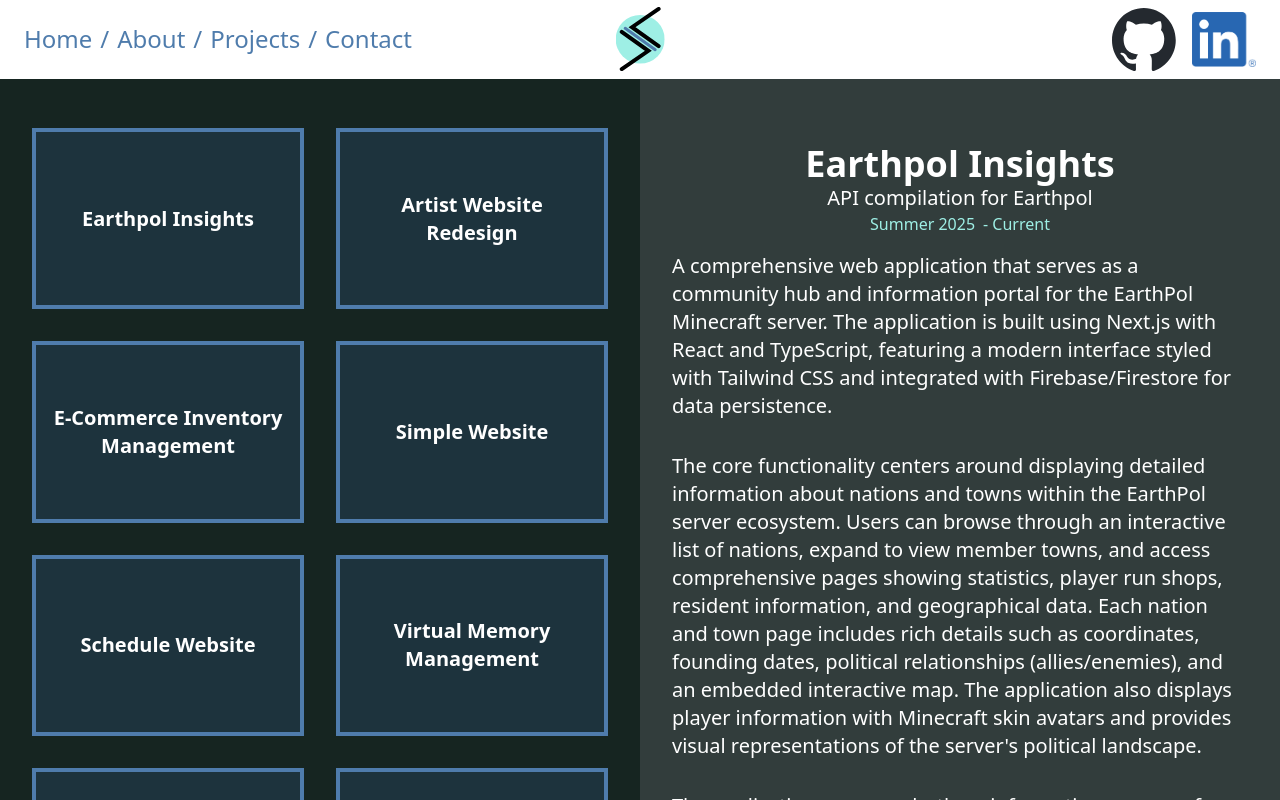
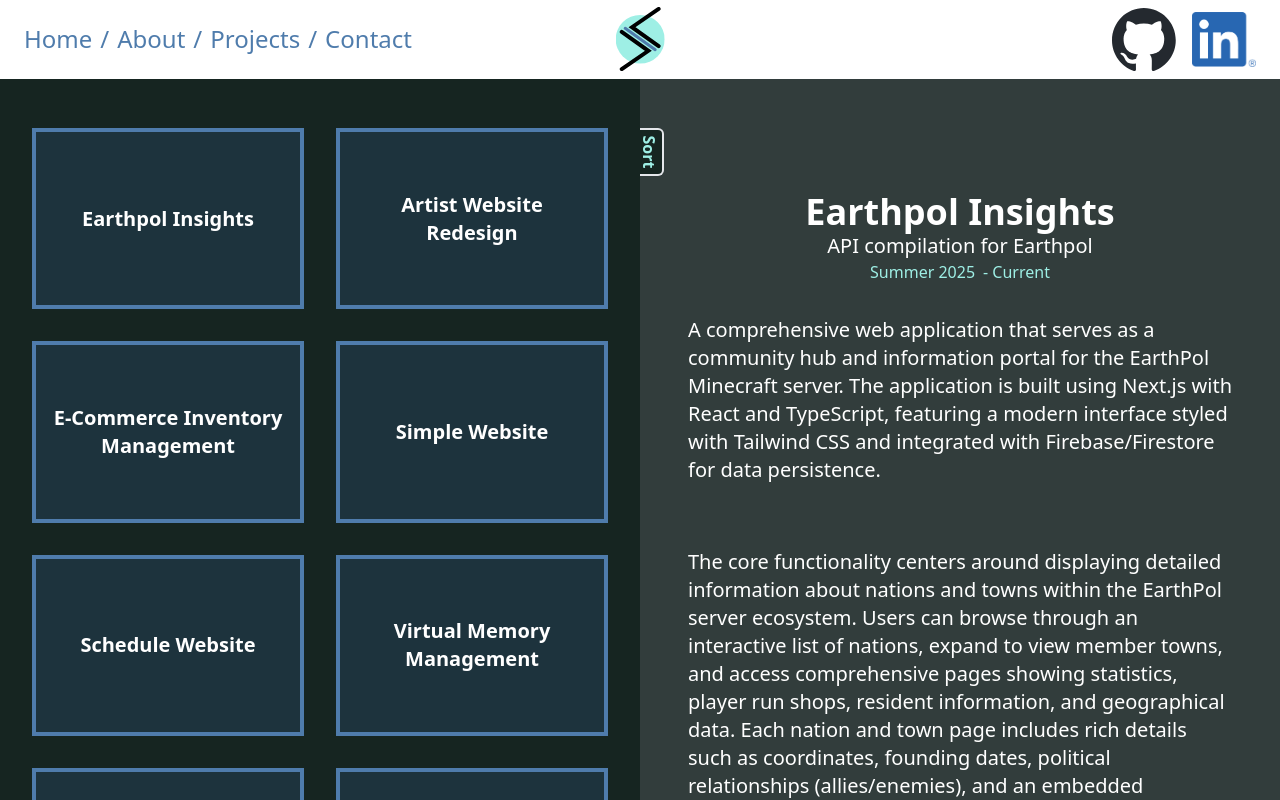
Before and after one commit to schottler3/portfolio, a Next.js app: page /projects in a window 1280 px wide. Built offline with nearby package versions, Linux system fonts and the light colour scheme; no server answers.

Commit message:
Sorting on projects

```diff
--- a/src/app/about/page.tsx
+++ b/src/app/about/page.tsx
@@ -22,7 +22,7 @@
     <div className="bg-charcoal min-h-screen w-full max-h-screen overflow-y-auto">
     <Header />
     <div className="flex flex-col md:grid md:grid-cols-2 bg-charcoal text-white text-center pt-10 overflow-y-auto">
-      <div className="bg-navy flex flex-col items-center pt-16 pb-16">
+      <div className="bg-navy flex flex-col items-center pt-16 pb-16 w-[50vw]">
         <div className="justify-center flex">
           <div className="flex w-full items-center flex-col xl:flex-row xl:justify-start xl:gap-8">
             <img
@@ -73,7 +73,7 @@
         <div className="
           absolute left-3 top-0 md:top-16 *:pb-1 w-shrink *:pl-1 *:pr-1 h-6 gap-4
           origin-left *:rounded-b md:*:rounded-b-none md:*:rounded-t hover:cursor-pointer md:rotate-90 z-10 flex
-          tracking-widest text-center *:bg-navy text-aqua1 *:border-b-2 md:*:border-b-0 md:*:border-t-2 *:border-r-2 *:border-l-2 *:border-white"
+          tracking-widest text-center *:bg-navy text-aqua1 *:border-b-2 md:*:border-b-0 md:*:border-t-2 *:border-r-2 *:border-l-2 *:border-white font-bold"
         >
         {
         personal ?
--- a/src/app/projects/page.tsx
+++ b/src/app/projects/page.tsx
@@ -30,11 +30,12 @@
     const [projectItems, setProjectItems] = useState<ProjectItemType[] | null>(null);
     const [selectedProject, setSelectedProject] = useState<ProjectItemType | null>(null);
     const [imageUrls, setImageUrls] = useState<{ [key: string]: string }>({});
-    const [pdfs, setPdfs] = useState<{ [key: string]: string }>({});
+    const [sortOpen, setSortOpen] = useState<boolean>(false);
+    const [sorting, setSorting] = useState<string>("newest");
+    const [showSort, setShowSort] = useState<boolean>(true);
 
     useEffect(() => {
         if (selectedProject && selectedProject.images) {
-            // Load all image URLs for the selected project
             selectedProject.images.forEach(async (image) => {
                 try {
                     const url = await Storage.getImageUrl(image);
@@ -62,27 +63,74 @@
         }
     }, [projectData]);
 
+    useEffect(() => {
+        if (sortOpen) {
+            setShowSort(false);
+        } else {
+            const timer = setTimeout(() => setShowSort(true), 300);
+            return () => clearTimeout(timer);
+        }
+    }, [sortOpen]);
+
+    useEffect(() => {
+        if(projectItems && sorting === "newest"){
+            const newProjectItems = projectItems.sort((a, b) => {
+                const aYear = parseInt(a.start.split(" ")[1]);
+                const bYear = parseInt(b.start.split(" ")[1]);
+                return bYear - aYear;
+            });
+            setProjectItems(newProjectItems);
+        } else if(projectItems && sorting === "oldest"){
+            const newProjectItems = projectItems.sort((a, b) => {
+                const aYear = parseInt(a.start.split(" ")[1]);
+                const bYear = parseInt(b.start.split(" ")[1]);
+                return aYear - bYear;
+            });
+            setProjectItems(newProjectItems);
+        }
+    }, [sorting, projectItems]);
+
     return (
         <div className="bg-charcoal min-h-screen">
             <Header />
-            <div className="flex flex-col sm:grid sm:grid-cols-2 h-[100vh]">
-                <div className="flex sm:grid max-h-[50vh] sm:min-h-full overflow-y-auto sm:grid-cols-1 lg:grid-cols-2 2xl:grid-cols-3 gap-8 p-8 pt-32">
-                    {projectItems ?
+            <div className="flex flex-col sm:grid sm:grid-cols-2 h-[100vh] relative">
+                <div className="flex sm:grid max-h-[50vh] z-20 relative sm:min-h-full overflow-y-auto sm:grid-cols-1 lg:grid-cols-2 2xl:grid-cols-3 gap-8 p-8 pt-32 hide-scrollbar">
+                    {projectItems
+                        ?
                             projectItems.map(item => (
                                 <div
                                     key={item.index}
                                     className="aspect-[3/2] transform hover:scale-110 hover:cursor-pointer transition-all duration-300 ease-in-out origin-center"
-                            onClick={() => setSelectedProject(item)}
+                                    onClick={() => {setSelectedProject(item); setSortOpen(false)}}
                                 >
-                                <ProjectItem
-                                title={item.title}
-                                />
+                                    <ProjectItem title={item.title}/>
                                 </div>
                             ))
                         :
                             null}
                 </div>
-                <div className="bg-gray1 h-full overflow-y-auto">
+                <div className="bg-gray1 h-full overflow-y-auto relative ">
+                    <div
+                        onClick={() => {setSortOpen(!sortOpen)}}
+                        className={`
+                            ${sortOpen ? "!w-64" : "hover:cursor-pointer "}
+                            delay-200 z-10 sticky sm:min-h-12 h-7 top-64 left-1 sm:left-auto sm:top-32 w-12 sm:w-7 border-x-2 border-b-2 sm:border-x-0 sm:border-y-2 sm:border-r-2 py-2 text-center justify-center font-bold bg-charcoal ease-in-out duration-600 transition-[width] sm:-translate-x-1 flex items-center rounded-b-md sm:rounded-bl-none sm:rounded-r-md hover:bg-blue1 hover:*:text-white hover:border-aqua1`
+                        }
+                    >
+                       {sortOpen && !showSort ? (
+                    <div className="flex flex-row justify-around w-full">
+                        <button className={`${sorting === "newest" ? "text-aqua1" : "text-white"}`} onClick={() => {setSortOpen(false); setSorting("newest")}}>
+                            Newest
+                        </button>
+                        <button className={`${sorting === "oldest" ? "text-aqua1" : "text-white"}`} onClick={() => {setSortOpen(false); setSorting("oldest")}}>
+                            Oldest
+                        </button>
+                    </div>
+                    ) : (
+                        showSort ? <p className="sm:rotate-90 text-aqua1">Sort</p> : null
+                    )}
+
+                    </div>
                     <div className="flex flex-col h-full pt-6 sm:pt-32">
                         {selectedProject ? (
                             <div className="p-4 items-center text-center text-white h-max">
@@ -94,8 +142,15 @@
                                 </div>
                                 <div>
                                     {selectedProject.description.map((paragraph, index) => (
-                                        <div key={index} className="p-4 text-xl text-left text-white">
-                                            <p>{paragraph}</p>
+                                        <div key={index} className=" p-4 text-left text-white">
+                                          <div className="flex flex-row items-center gap-4">
+                                            {paragraph.indexOf("$b") >= 0 && (
+                                                <span className="w-2 h-2 rounded-full bg-white border-2 ml-16"></span>
+                                            )}
+                                            <p className={`${paragraph.includes("$b") ? "text-sm" : "text-xl"} p-4 text-left text-white`}>
+                                                {paragraph.replace("$b", "")}
+                                            </p>
+                                            </div>
                                         </div>
                                     ))}
                                 </div>
--- a/src/app/projects/projects.json
+++ b/src/app/projects/projects.json
@@ -408,10 +408,10 @@
             "Hosted on a Raspberry Pi using Nginx and Spring Boot, this backend is a REST API that processes PostgreSQL data by applying business logic to individual SKUs, then publishes that data to third-party e-commerce platforms via their REST APIs. The frontend is a Next.js, React.js, and TailwindCSS self hosted ",
             "This internal tool consumes an API provided by Great Lakes Tools, using that item data to manage inventory and pricing. The system applies business logic to determine pricing based on UPS and USPS rate tables, then automatically updates Amazon and eBay listings via the Amazon SP-API and the eBay Developer API respectively.",
             "There are several planned enhancements as the project grows with the business:",
-            "- Live Inventory Management, powered by callback endpoints from Amazon & eBay and Square's barcode reader + API",
-            "- Predictive Ordering Suggestions, algorithmically driven ordering recommendations based on historical ordering patterns and demand forecasting",
-            "- BOM Compatibility, a live inventory management solution for items composed of other items (bill of materials)",
-            "- E-Commerce Website, a self-hosted marketplace to enable lower prices and increased brand awareness"
+            "$b Live Inventory Management, powered by callback endpoints from Amazon & eBay and Square's barcode reader + API",
+            "$b Predictive Ordering Suggestions, algorithmically driven ordering recommendations based on historical ordering patterns and demand forecasting",
+            "$b BOM Compatibility, a live inventory management solution for items composed of other items (bill of materials)",
+            "$b E-Commerce Website, a self-hosted marketplace to enable lower prices and increased brand awareness"
         ]
     }
 ]
```
Lines whose indentation alone changed are shown as unchanged.
